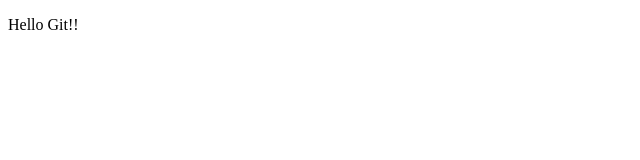
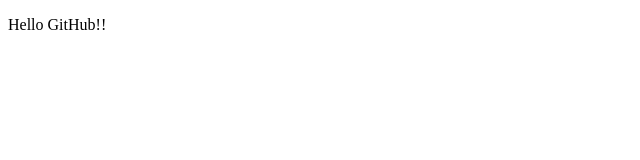
Before and after one commit to Sma1ks/Futsrrepo, a plain HTML site: page index.html in a window 1280 px wide. Shown: the full height of the page, 0-640 px from the left. Drawn offline with Linux system fonts and the light colour scheme.

Commit message:
change index.html commite

```diff
--- a/index.html
+++ b/index.html
@@ -4,7 +4,7 @@
 	<title>Git</title>
 </head>
 <body>
-	<p>Hello Git!!</p>
+	<p>Hello GitHub!!</p>
 
 </body>
 </html>
```
